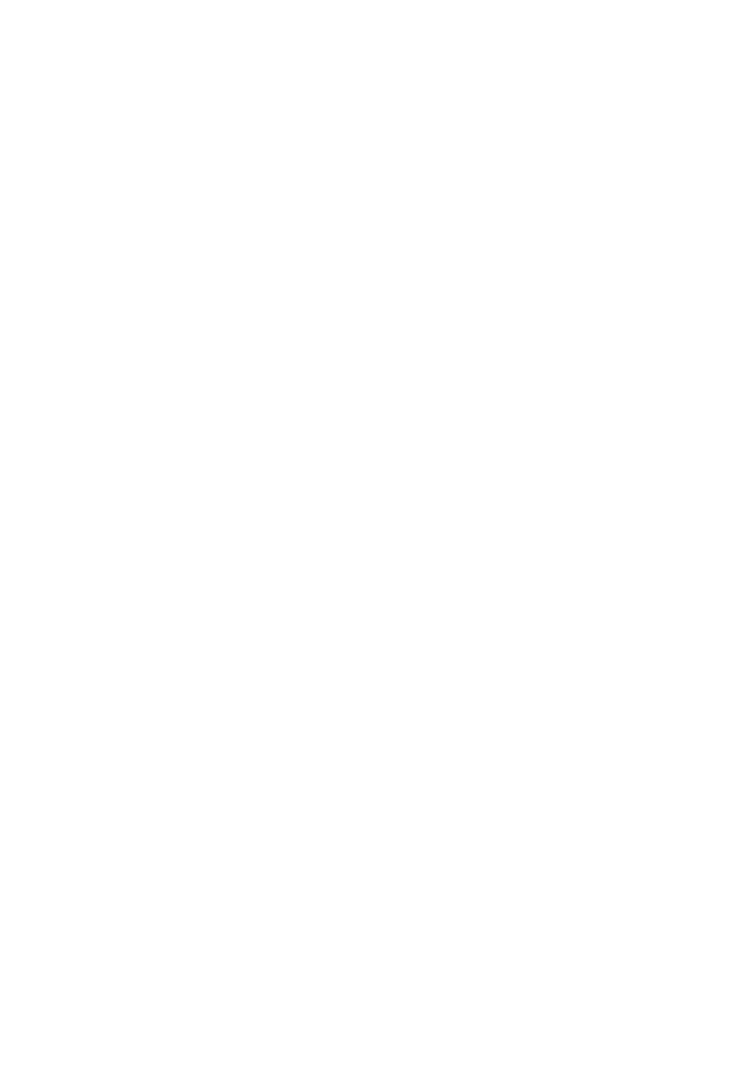
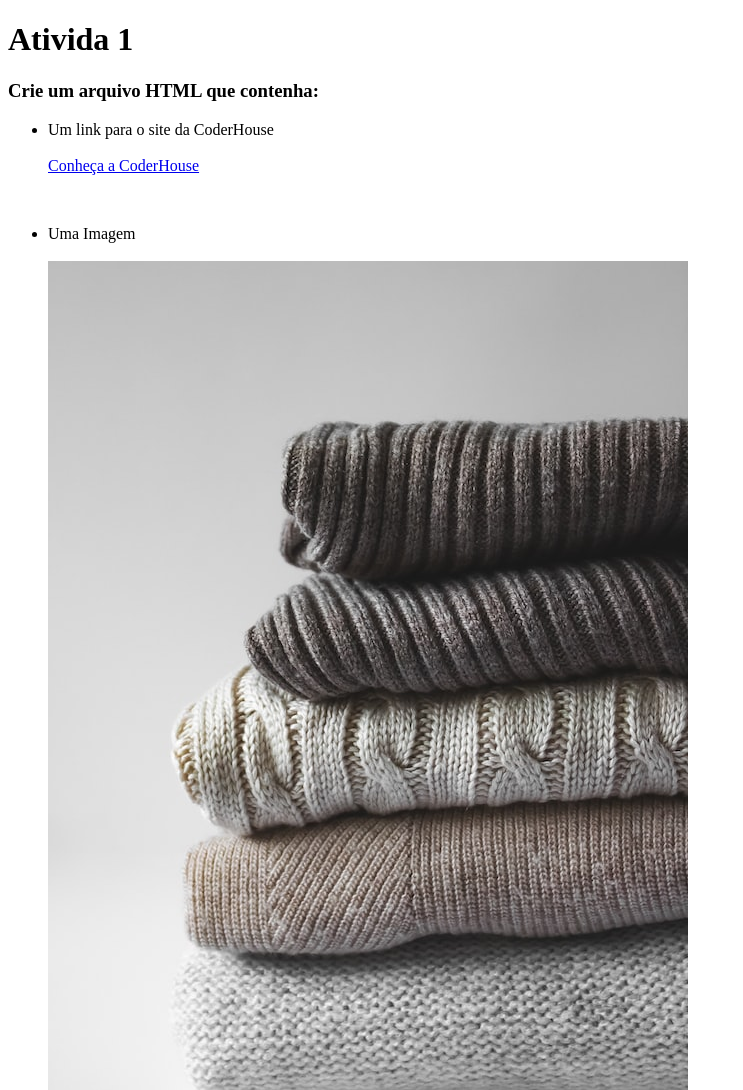
Before and after one commit to rafaelmazzucco/aula_coder_house, a plain HTML site: page aula_12_03.html in a window 1280 px wide. Shown: the top 1090 px of the page, without its empty margins (0-743 px from the left). Before the commit the page ends 800 px from the top, so only its background shows below. Drawn offline with Linux system fonts and the light colour scheme.

Commit message:
atividade 1 da aula do dia 12 de março

```diff
--- a/aula_12_03.html
+++ b/aula_12_03.html
@@ -6,6 +6,29 @@
     <title>Aula 12 de março</title>
 </head>
 <body>
+    <h1>Ativida 1</h1>
+    <h3>Crie um arquivo HTML que contenha:</h3>
+    <ul>
+        <li>Um link para o site da CoderHouse</li>
+        <br>
+        <a href="https://www.coderhouse.com/br/?pipe_source=google&pipe_medium=cpc&pipe_campaign=0&gad_source=1&gclid=Cj0KCQjwwMqvBhCtARIsAIXsZpaGN_l7y1YYC0-LC-_CTD3JpzDbmsGhUvkhF4kFmHbJmWZnNKg7n9saAsAcEALw_wcB">
+            Conheça a CoderHouse
+        </a>
+    </ul>
+
+    <br>
+    <ul>
+        <li>Uma Imagem</li>
+        <br>
+        <img src="imagens/clothing1.jpg" alt="">
+    </ul>
+    <br>
+    <ul>
+        <li>Um vídeo incorporado do Youtube ;)</li>
+        <br>
+        <iframe width="880" height="495" src="https://www.youtube.com/embed/qL3II_kOuT4" title="Moraes ironiza golpistas do 8/1: &#39;Eles se gravam e postam para facilitar o trabalho da polícia&#39;" frameborder="0" allow="accelerometer; autoplay; clipboard-write; encrypted-media; gyroscope; picture-in-picture; web-share" allowfullscreen></iframe>
+    </ul>
+
 
 </body>
 </html>
```
Also changed, not shown: imagens/clothing1.jpg (added).
